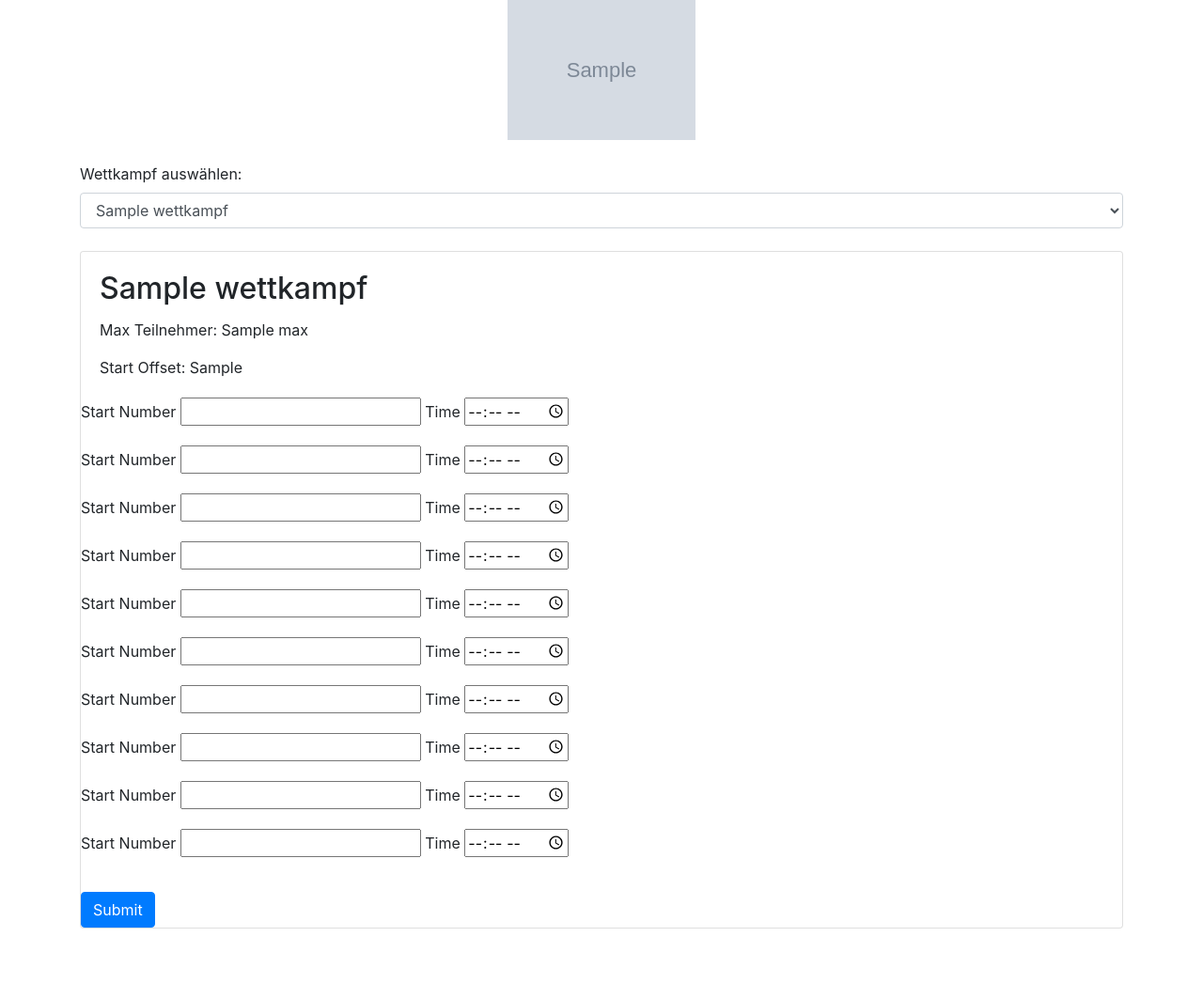
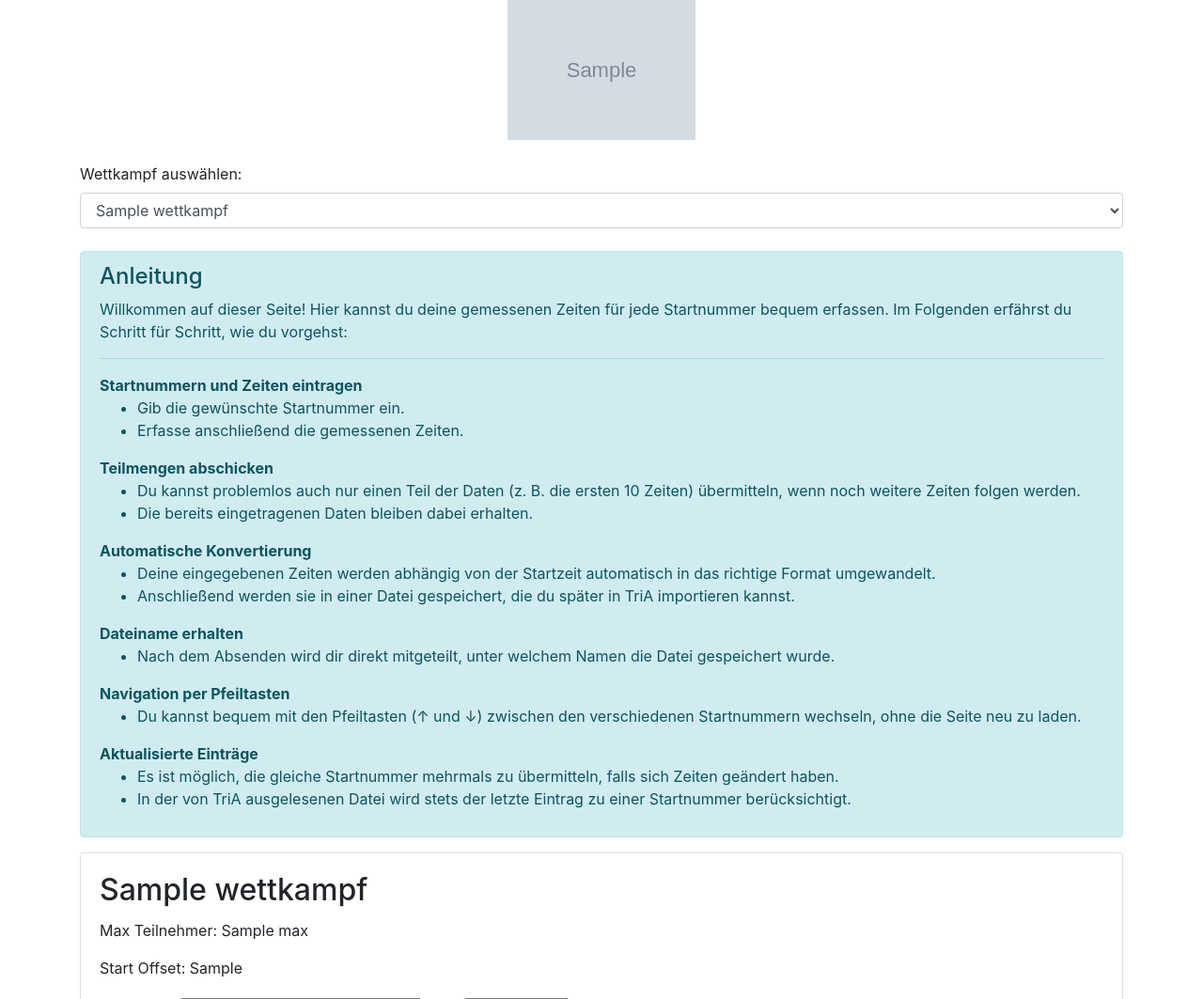
Before and after one commit to december-soul/TriA-Webserver, a Flask app: template templates/index.html in a window 1280 px wide. Shown: the part 124-1187 px from the top of the page at 94% size. Before the commit the page ends 1112 px from the top, so only its background shows below. Run offline with Flask 3, Linux system fonts and the light colour scheme; the template is opened without the code that fills it: most values are stand-ins (such as "Sample title", 1, 10 or a date in 2020); grey boxes marked "Sample" are stand-in pictures; parts of the project's set-up code (start-up, migrations or seed data) failed here and were passed over; some libraries are stand-ins or nearby versions.

Commit message:
feat: Add instruction box under competition selection for user guidance

```diff
--- a/templates/index.html
+++ b/templates/index.html
@@ -22,6 +22,40 @@
                 </select>
             </div>
         </form>
+
+        <div class="alert alert-info" role="alert">
+            <h4 class="alert-heading">Anleitung</h4>
+            <p>Willkommen auf dieser Seite! Hier kannst du deine gemessenen Zeiten für jede Startnummer bequem erfassen. Im Folgenden erfährst du Schritt für Schritt, wie du vorgehst:</p>
+            <hr>
+            <p class="mb-0"><strong>Startnummern und Zeiten eintragen</strong></p>
+            <ul>
+                <li>Gib die gewünschte Startnummer ein.</li>
+                <li>Erfasse anschließend die gemessenen Zeiten.</li>
+            </ul>
+            <p class="mb-0"><strong>Teilmengen abschicken</strong></p>
+            <ul>
+                <li>Du kannst problemlos auch nur einen Teil der Daten (z. B. die ersten 10 Zeiten) übermitteln, wenn noch weitere Zeiten folgen werden.</li>
+                <li>Die bereits eingetragenen Daten bleiben dabei erhalten.</li>
+            </ul>
+            <p class="mb-0"><strong>Automatische Konvertierung</strong></p>
+            <ul>
+                <li>Deine eingegebenen Zeiten werden abhängig von der Startzeit automatisch in das richtige Format umgewandelt.</li>
+                <li>Anschließend werden sie in einer Datei gespeichert, die du später in TriA importieren kannst.</li>
+            </ul>
+            <p class="mb-0"><strong>Dateiname erhalten</strong></p>
+            <ul>
+                <li>Nach dem Absenden wird dir direkt mitgeteilt, unter welchem Namen die Datei gespeichert wurde.</li>
+            </ul>
+            <p class="mb-0"><strong>Navigation per Pfeiltasten</strong></p>
+            <ul>
+                <li>Du kannst bequem mit den Pfeiltasten (↑ und ↓) zwischen den verschiedenen Startnummern wechseln, ohne die Seite neu zu laden.</li>
+            </ul>
+            <p class="mb-0"><strong>Aktualisierte Einträge</strong></p>
+            <ul>
+                <li>Es ist möglich, die gleiche Startnummer mehrmals zu übermitteln, falls sich Zeiten geändert haben.</li>
+                <li>In der von TriA ausgelesenen Datei wird stets der letzte Eintrag zu einer Startnummer berücksichtigt.</li>
+            </ul>
+        </div>
 
         {% for wettkampf in wettkampf %}
             <div class="wettkampf-form card mb-4" id="wettkampf_{{ loop.index0 }}" style="display: none;">
```
